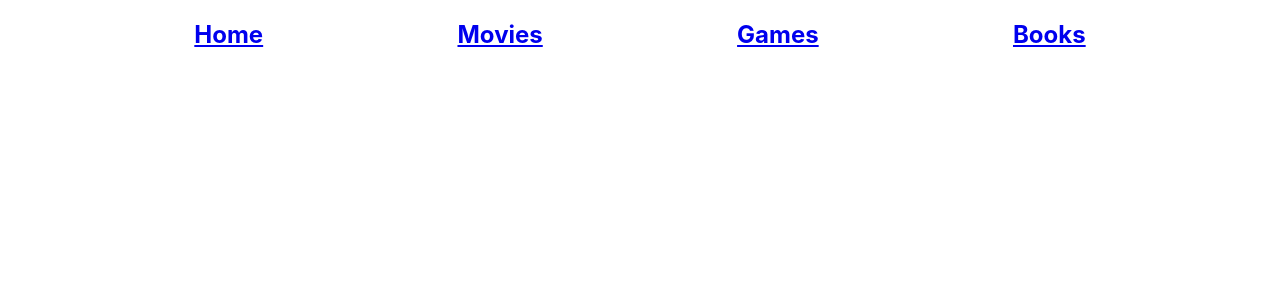
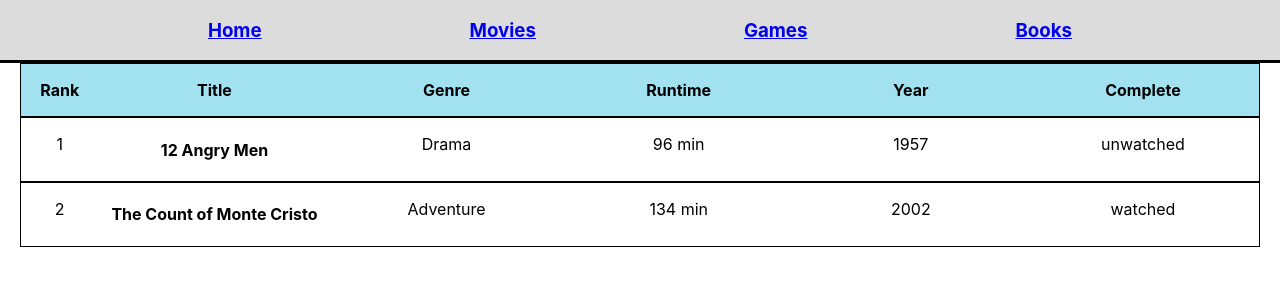
Before and after one commit to RudeChowder/media-backlog-tracker, a React (Create React App) app: page /movies in a window 1280 px wide. Shown: the top 300 px of the page. Built offline with nearby package versions, Linux system fonts and the light colour scheme; data requests are answered from the project's data file.

Commit message:
Added basic structure for Movies page and db

```diff
--- a/db.json
+++ b/db.json
@@ -0,0 +1,22 @@
+{
+  "movies": [
+    {
+      "id": 1,
+      "title": "12 Angry Men",
+      "genre": "Drama",
+      "year": 1957,
+      "runtime": 96,
+      "complete": false,
+      "rank": 1
+    },
+    {
+      "id": 2,
+      "title": "The Count of Monte Cristo",
+      "genre": "Adventure",
+      "year": 2002,
+      "runtime": 134,
+      "complete": true,
+      "rank": 2
+    }
+  ]
+}
--- a/package.json
+++ b/package.json
@@ -6,6 +6,7 @@
     "@testing-library/jest-dom": "^5.11.4",
     "@testing-library/react": "^11.1.0",
     "@testing-library/user-event": "^12.1.10",
+    "json-server": "^0.16.3",
     "react": "^17.0.2",
     "react-dom": "^17.0.2",
     "react-router-dom": "^5.2.0",
@@ -16,7 +17,8 @@
     "start": "react-scripts start",
     "build": "react-scripts build",
     "test": "react-scripts test",
-    "eject": "react-scripts eject"
+    "eject": "react-scripts eject",
+    "server": "json-server db.json --watch --port=3001"
   },
   "eslintConfig": {
     "extends": [
--- a/src/components/App.js
+++ b/src/components/App.js
@@ -1,7 +1,10 @@
 import React from 'react'
-import { Route, Switch } from 'react-router';
+import { Route, Switch } from 'react-router'
+
 import '../App.css'
 
+import Home from "./Home"
+import MoviesPage from './MoviesPage'
 import NavBar from './NavBar'
 
 function App() {
@@ -10,10 +13,10 @@ function App() {
       <NavBar />
       <Switch>
         <Route exact path="/">
-
+          <Home />
         </Route>
         <Route path="/movies">
-
+          <MoviesPage />
         </Route>
         <Route path="/games">
 
--- /dev/null
+++ b/src/components/Home.js
@@ -0,0 +1,11 @@
+import React from "react"
+
+const Home = () => {
+  return (
+    <main>
+      <h3>Choose a category to explore</h3>
+    </main>
+  )
+}
+
+export default Home
--- /dev/null
+++ b/src/components/MovieCard.js
@@ -0,0 +1,18 @@
+import React from "react"
+
+const MovieCard = ({ movie }) => {
+  const { id, rank, title, genre, year, runtime, complete } = movie
+
+  return (
+    <div className="movie-card">
+      <p>{rank}</p>
+      <h4>{title}</h4>
+      <p>{genre}</p>
+      <p>{runtime} min</p>
+      <p>{year}</p>
+      <p>{ complete ? "watched" : "unwatched" }</p>
+    </div>
+  )
+}
+
+export default MovieCard
--- /dev/null
+++ b/src/components/MoviesList.js
@@ -0,0 +1,23 @@
+import React from "react"
+
+import MovieCard from "./MovieCard"
+
+const MoviesList = ({ movies }) => {
+  const movieItems = movies.map( movie => <MovieCard key ={movie.id} movie={movie} /> )
+
+  return (
+    <div className="movie-list">
+      <div className="movie-list-header">
+        <p>Rank</p>
+        <p>Title</p>
+        <p>Genre</p>
+        <p>Runtime</p>
+        <p>Year</p>
+        <p>Complete</p>
+      </div>
+      {movieItems}
+    </div>
+  )
+}
+
+export default MoviesList
--- /dev/null
+++ b/src/components/MoviesPage.js
@@ -0,0 +1,21 @@
+import React, { useEffect, useState } from "react"
+
+import MoviesList from "./MoviesList"
+
+const MoviesPage = () => {
+  const [movies, setMovies] = useState([])
+  const moviesUrl = "http://localhost:3001/movies"
+
+  useEffect(() => {
+    fetch(moviesUrl)
+      .then(resp => resp.json())
+      .then(data => setMovies(data))
+      .catch(() => alert("Could not fetch movies. Please try again"))
+  }, [])
+
+  return (
+    <MoviesList movies={movies} />
+  )
+}
+
+export default MoviesPage
--- a/src/components/NavBar.js
+++ b/src/components/NavBar.js
@@ -4,26 +4,26 @@ import { NavLink } from "react-router-dom"
 const NavBar = () => {
   return (
     <header className="navbar">
-      <h2>
+      <h3>
         <NavLink exact to="/">
           Home
         </NavLink>
-      </h2>
-      <h2>
+      </h3>
+      <h3>
         <NavLink exact to="/movies">
           Movies
         </NavLink>
-      </h2>
-      <h2>
+      </h3>
+      <h3>
         <NavLink exact to="/games">
           Games
         </NavLink>
-      </h2>
-      <h2>
+      </h3>
+      <h3>
         <NavLink exact to="/books">
           Books
         </NavLink>
-      </h2>
+      </h3>
     </header>
   )
 }
--- a/src/index.css
+++ b/src/index.css
@@ -15,4 +15,27 @@ code {
 .navbar {
   display: flex;
   justify-content: space-evenly;
+  border-bottom: 3px black solid;
+  background-color: rgb(220, 220, 220);
 }
+
+.movie-list {
+  display: flex;
+  flex-direction: column;
+}
+
+.movie-list-header {
+  display: grid;
+  grid-template-columns: 1fr 3fr 3fr 3fr 3fr 3fr;
+  border: solid black 1px;
+  margin: 0 20px;
+  background-color:rgb(162, 226, 240);
+  font-weight: bold;
+}
+
+.movie-card {
+  display: grid;
+  grid-template-columns: 1fr 3fr 3fr 3fr 3fr 3fr;
+  border: solid black 1px;
+  margin: 0 20px;
+}
```
Also changed, not shown: 1 other file (tests, documents, lock files or other folders).
